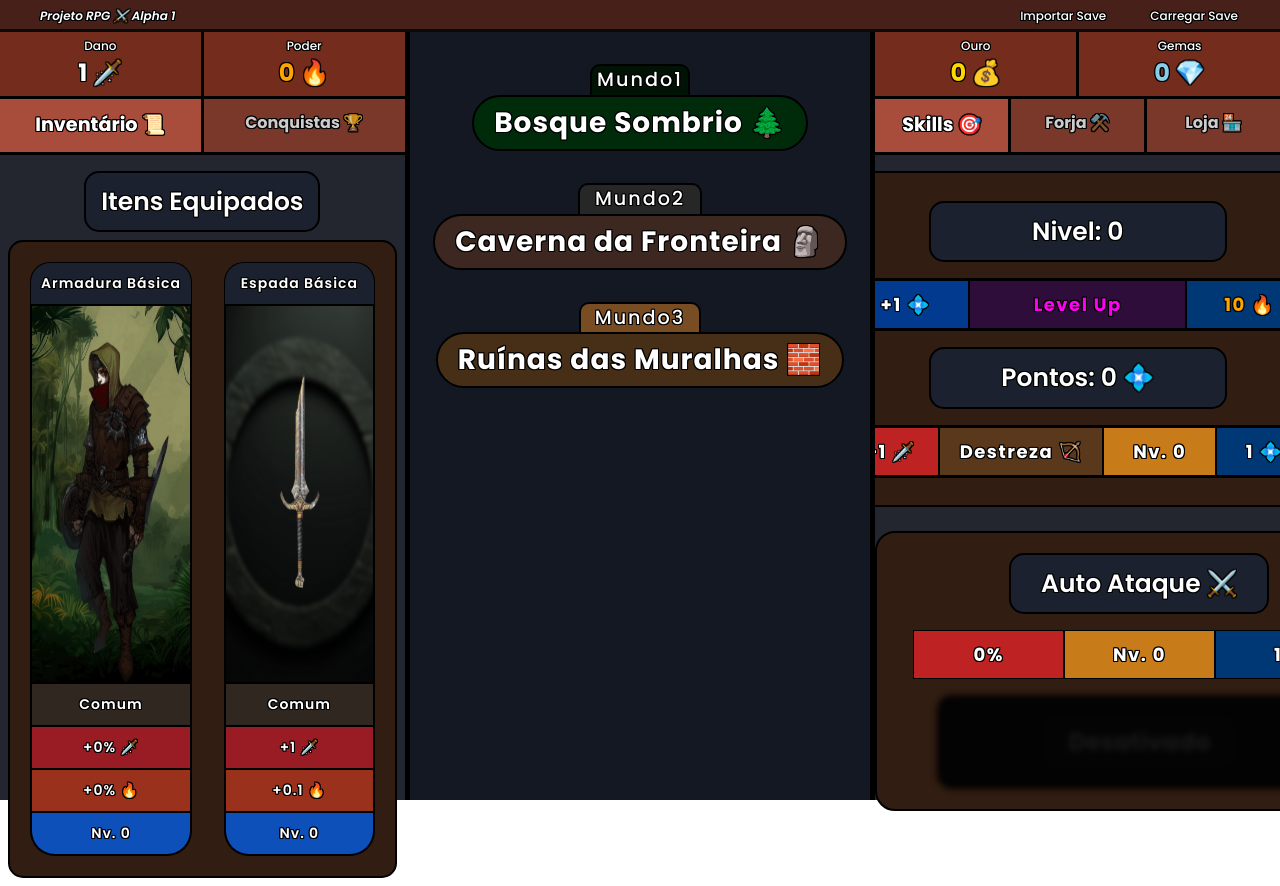
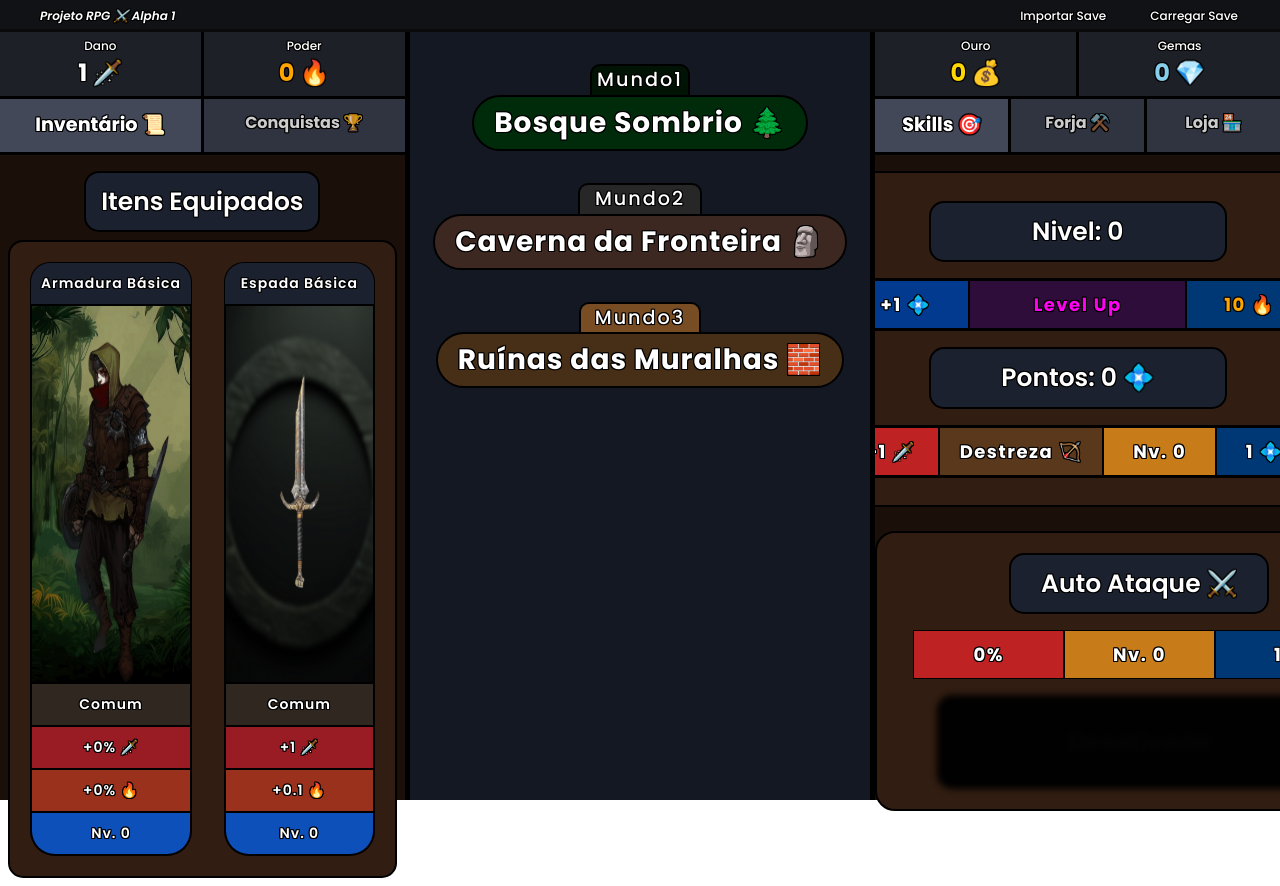
Before and after one commit to bigjujas/projetorpg, a React (Vite) app: page / in a window 1280 px wide. Built offline with nearby package versions, Linux system fonts and the light colour scheme; a web font is replaced by a local one.

Commit message:
color change

```diff
--- a/src/App.css
+++ b/src/App.css
@@ -33,7 +33,7 @@
 }
 
 .Locked {
-	filter: saturate(0) brightness(0.1) blur(3px);
+	filter: saturate(0) brightness(0.02) blur(3px);
 	pointer-events: none;
 	z-index: 10;
 }
@@ -103,7 +103,7 @@
 /* */
 .header {
 	display: flex;
-	background-color: #472119;
+	background-color: #111216;
 	height: 4vh;
 	justify-content: space-between;
 	align-items: center;
@@ -147,7 +147,7 @@
 
 .left__container {
 	display: flex;
-	background-color: #23262e;
+	background-color: #1a0f09;
 	width: 32%;
 	box-sizing: border-box;
 	flex-direction: column;
@@ -161,7 +161,7 @@
 }
 
 .right__container {
-	background-color: #23262e;
+	background-color: #1a0f09;
 	width: 32%;
 	box-sizing: border-box;
 	flex-direction: column;
@@ -179,7 +179,7 @@
 	margin: 0;
 	padding: 5px 15px;
 	text-align: center;
-	background-color: #742c1d;
+	background-color: #1e2027;
 	border-bottom: black 3px solid;
 	justify-content: center;
 }
@@ -209,7 +209,7 @@
 .display__tabs p {
 	font-family: "Poppins", sans-serif;
 	flex: 1;
-	background-color: #994636;
+	background-color: #3c4150;
 	border-bottom: black 3px solid;
 	margin: 0;
 	padding: 12px;
@@ -562,6 +562,10 @@
 	margin-top: 3vh;
 }
 
+.enemy {
+	position: relative;
+}
+
 .enemy img {
 	height: 380px;
 	width: 300px;
@@ -569,16 +573,17 @@
 	border: black 2px solid;
 	border-radius: 50px;
 	box-shadow: 0 10px 15px rgba(0, 0, 0, 0.5);
+	position: relative;
 }
 
 .enemy img:hover {
-	transform: scale(1.02);
+	transform: scale(0.98);
 	cursor: pointer;
 	border: #000000 3px solid;
 }
 
 .enemy img:active {
-	transform: scale(0.90);
+	transform: scale(0.95);
 	filter: brightness(0.85)
 }
 
```
